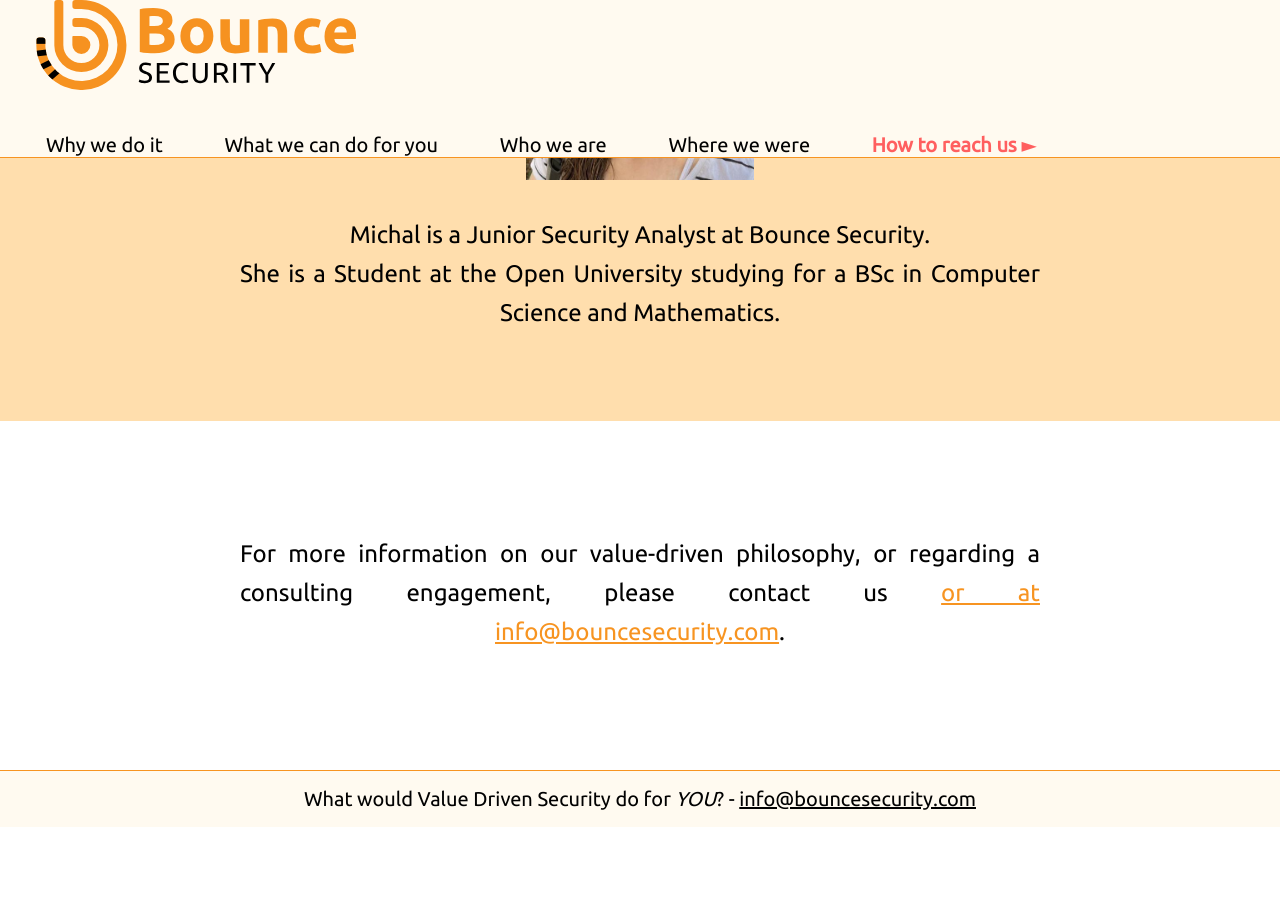
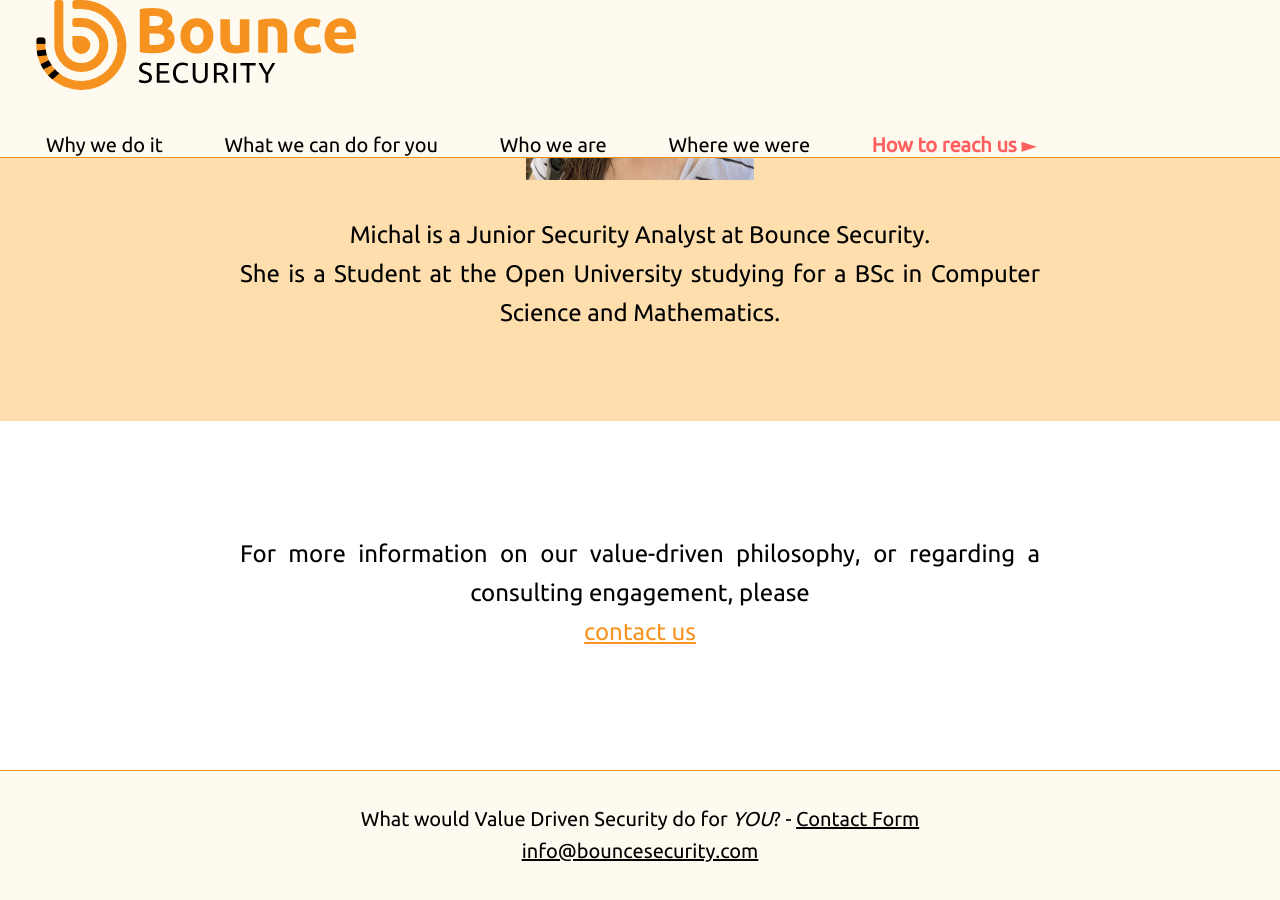
Before and after one commit to kamenskymic/bouncewebsite, a Jekyll site: the page built from index.md, in a window 1280 px wide and 900 px high, scrolled down 5645 px. Built offline with Jekyll 4.4.1, drawn with Linux system fonts in a browser that asks for light colours; before the commit the page ends 6472 px from its top, so only the background shows below that.

Commit message:
changes to the "where we were" page and a contact form integration

```diff
--- a/_layouts/default.html
+++ b/_layouts/default.html
@@ -63,9 +63,9 @@
 	</section>
 
 	<footer id="footer" class="footer">
-		What would Value Driven Security do for <i>YOU</i>? -
-		<a href="https://forms.office.com/Pages/ResponsePage.aspx?id=cRoiiPFjO02bvb320DZszIiHwGR-HPVCpua1ZF_PJqtUMkNDQjNHSzExUlc1Tk5PUzRJM1JRMkFWOC4u">
-		<a href="mailto:info@bouncesecurity.com">info@bouncesecurity.com</a>
+		<p>What would Value Driven Security do for <i>YOU</i>? -
+		<a href="https://forms.office.com/Pages/ResponsePage.aspx?id=cRoiiPFjO02bvb320DZszIiHwGR-HPVCpua1ZF_PJqtUMkNDQjNHSzExUlc1Tk5PUzRJM1JRMkFWOC4u">Contact Form</a>
+		<br><a href="mailto:info@bouncesecurity.com">info@bouncesecurity.com</a></p>
 	</footer>
 
   </body>
--- a/index.md
+++ b/index.md
@@ -45,8 +45,7 @@ We offer the following services:
 <a id="contact" class="anchor"></a>
 <div class="section">
 
-For more information on our value-driven philosophy, or regarding a consulting engagement, please contact us
-<a href="https://forms.office.com/Pages/ResponsePage.aspx?id=cRoiiPFjO02bvb320DZszIiHwGR-HPVCpua1ZF_PJqtUMkNDQjNHSzExUlc1Tk5PUzRJM1JRMkFWOC4u">
-or at [info@bouncesecurity.com](mailto:info@bouncesecurity.com).
+For more information on our value-driven philosophy, or regarding a consulting engagement, please
+<a href="https://forms.office.com/Pages/ResponsePage.aspx?id=cRoiiPFjO02bvb320DZszIiHwGR-HPVCpua1ZF_PJqtUMkNDQjNHSzExUlc1Tk5PUzRJM1JRMkFWOC4u">contact us</a>
 </div>
 </section>
```
Also changed, not shown: _data/events.yml (+9 -9 lines).
